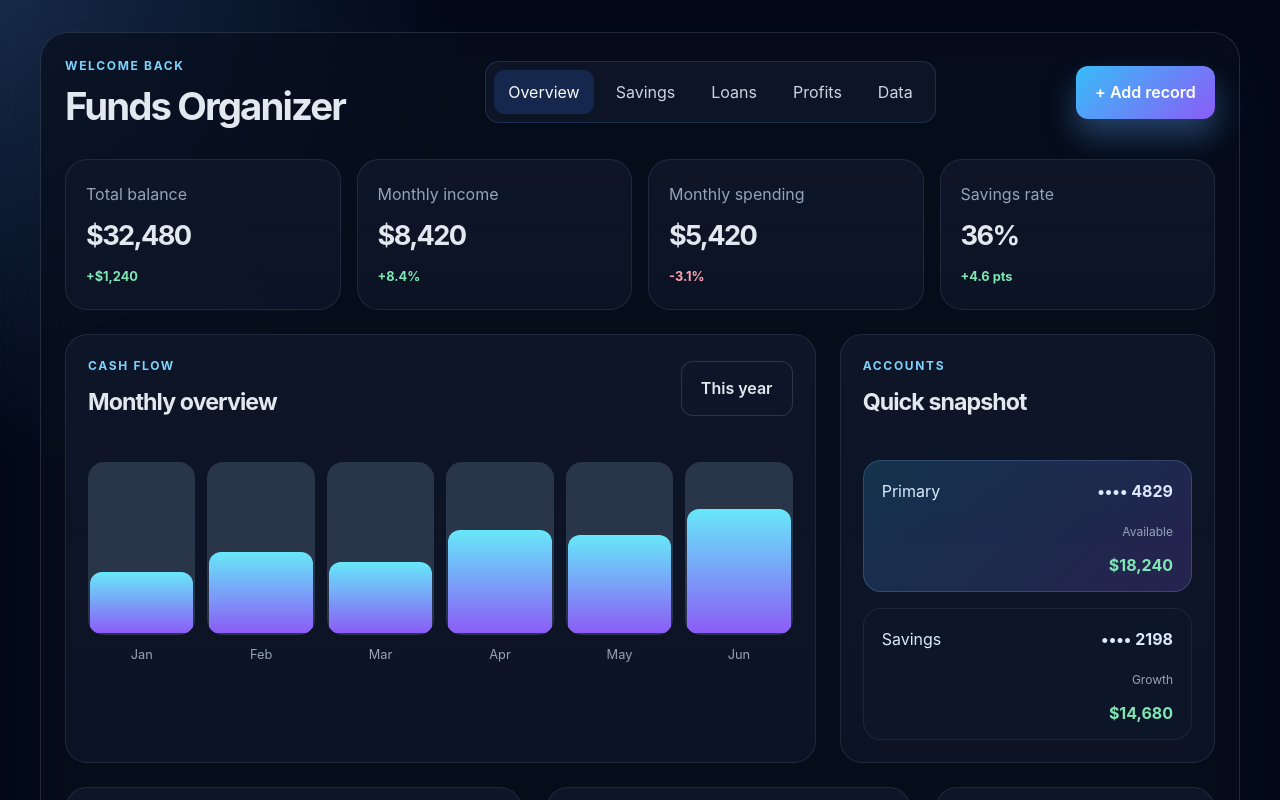
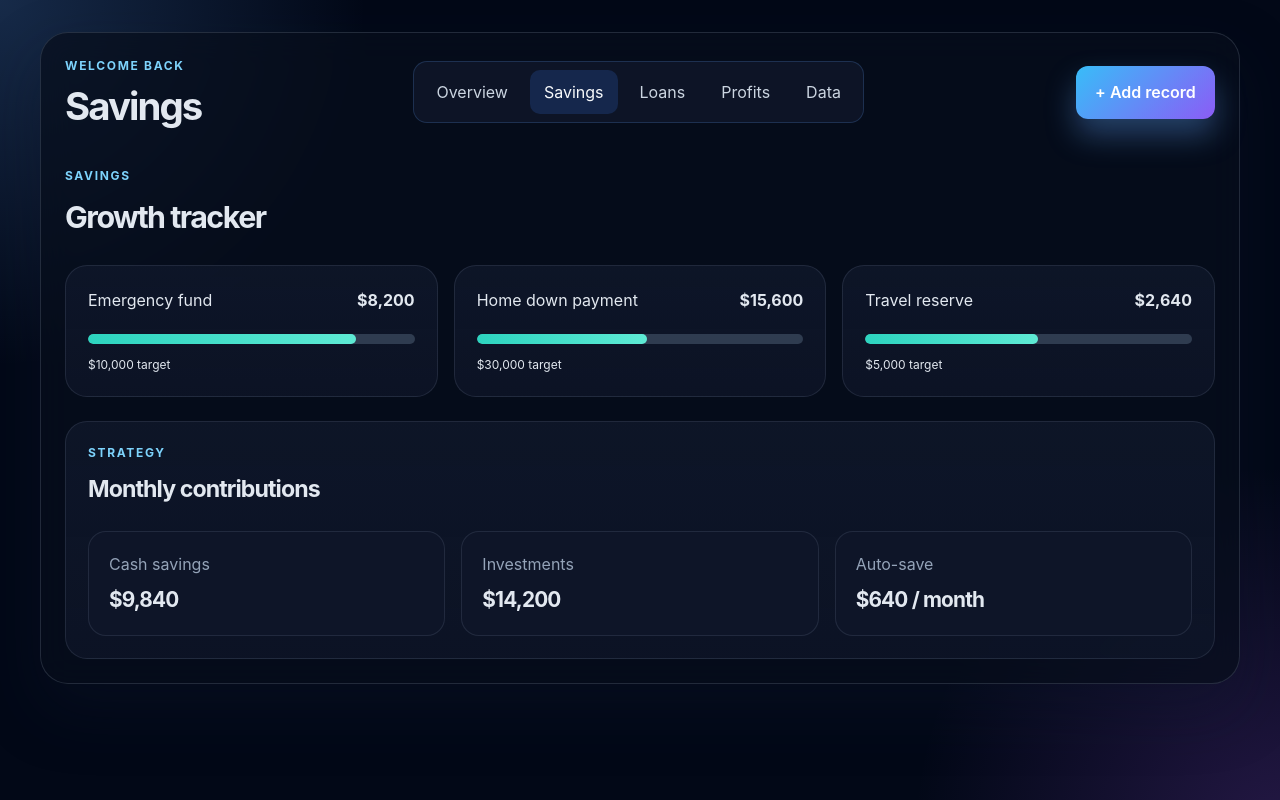
Before and after one commit to rybal007/funds-organizer, a React (Vite) app: page / in a window 1280 px wide. Both pictures are taken after a click on the button "Savings". Shown: the top 800 px of the page. Built offline with nearby package versions, Linux system fonts and the light colour scheme.

Commit message:
fund organizer v0.2

```diff
--- a/src/App.css
+++ b/src/App.css
@@ -91,15 +91,45 @@ p {
   border: 1px solid rgba(148, 163, 184, 0.22);
 }
 
-.dashboard {
+.dashboard,
+.page-view {
   display: grid;
   gap: 24px;
 }
 
+.page-view {
+  padding-top: 8px;
+}
+
+.page-header {
+  display: flex;
+  align-items: center;
+  justify-content: space-between;
+  gap: 16px;
+}
+
+.page-header h2 {
+  font-size: clamp(1.9rem, 2vw, 2.7rem);
+  letter-spacing: -0.05em;
+}
+
+.summary-grid,
+.card-grid,
+.stats-grid {
+  display: grid;
+  gap: 16px;
+}
+
 .summary-grid {
-  display: grid;
   grid-template-columns: repeat(4, minmax(0, 1fr));
-  gap: 16px;
+}
+
+.card-grid {
+  grid-template-columns: repeat(3, minmax(0, 1fr));
+}
+
+.stats-grid {
+  grid-template-columns: repeat(3, minmax(0, 1fr));
 }
 
 .summary-card,
@@ -157,6 +187,10 @@ p {
 
 .panel {
   padding: 22px;
+}
+
+.full-width-panel {
+  width: 100%;
 }
 
 .panel-header {
@@ -252,7 +286,9 @@ p {
 .transaction-item,
 .bill-item,
 .goal-header,
-.budget-header {
+.budget-header,
+.mini-header,
+.info-row {
   display: flex;
   align-items: center;
   justify-content: space-between;
@@ -271,7 +307,9 @@ p {
 .account-balance small,
 .transaction-item small,
 .bill-item small,
-.goal-item small {
+.goal-item small,
+.stat-box span,
+.info-row small {
   color: #94a3b8;
 }
 
@@ -361,8 +399,39 @@ p {
   margin: 6px 0;
 }
 
+.stat-panel {
+  display: flex;
+  flex-direction: column;
+  gap: 12px;
+}
+
+.mini-header {
+  align-items: baseline;
+}
+
+.info-row {
+  padding-top: 4px;
+  border-top: 1px solid rgba(148, 163, 184, 0.08);
+}
+
+.stat-box {
+  padding: 20px;
+  border-radius: 18px;
+  background: rgba(15, 23, 42, 0.82);
+  border: 1px solid rgba(148, 163, 184, 0.15);
+  display: flex;
+  flex-direction: column;
+  gap: 8px;
+}
+
+.stat-box strong {
+  font-size: 1.3rem;
+  letter-spacing: -0.04em;
+}
+
 @media (max-width: 980px) {
-  .topbar {
+  .topbar,
+  .page-header {
     flex-direction: column;
     align-items: flex-start;
   }
@@ -373,7 +442,9 @@ p {
     flex-wrap: wrap;
   }
 
-  .summary-grid {
+  .summary-grid,
+  .card-grid,
+  .stats-grid {
     grid-template-columns: repeat(2, minmax(0, 1fr));
   }
 
@@ -390,7 +461,9 @@ p {
     margin: 18px auto;
   }
 
-  .summary-grid {
+  .summary-grid,
+  .card-grid,
+  .stats-grid {
     grid-template-columns: 1fr;
   }
 
--- a/src/App.tsx
+++ b/src/App.tsx
@@ -1,10 +1,13 @@
+import { useState } from 'react'
 import './App.css'
 
+type TabKey = 'overview' | 'savings' | 'loans' | 'profits' | 'data'
+
 const summaryCards = [
-  { label: 'Total balance', value: '$32,480', delta: '+$1,240', tone: 'positive' },
-  { label: 'Monthly income', value: '$8,420', delta: '+8.4%', tone: 'positive' },
-  { label: 'Monthly spending', value: '$5,420', delta: '-3.1%', tone: 'negative' },
-  { label: 'Savings rate', value: '36%', delta: '+4.6 pts', tone: 'positive' },
+  { label: 'Available funds', value: '$32,480', delta: '+$1,240', tone: 'positive' },
+  { label: 'Total Savings', value: '$8,420', delta: '+8.4%', tone: 'positive' },
+  { label: 'Loans Proceeds', value: '$5,420', delta: '-3.1%', tone: 'negative' },
+  { label: 'Total Profits', value: '36%', delta: '+4.6 pts', tone: 'positive' },
 ]
 
 const spendingTrend = [
@@ -41,6 +44,41 @@ const goals = [
   { name: 'Vacation', value: '$2,640', target: '$5,000', progress: 53 },
 ]
 
+const savingsPlans = [
+  { name: 'Emergency fund', value: '$8,200', target: '$10,000', rate: 82 },
+  { name: 'Home down payment', value: '$15,600', target: '$30,000', rate: 52 },
+  { name: 'Travel reserve', value: '$2,640', target: '$5,000', rate: 53 },
+]
+
+const loanOverview = [
+  { name: 'Mortgage', balance: '$184,500', rate: '4.2%', payment: '$1,280' },
+  { name: 'Car loan', balance: '$12,400', rate: '3.6%', payment: '$410' },
+  { name: 'Student loan', balance: '$8,200', rate: '2.9%', payment: '$220' },
+]
+
+const profitsData = [
+  { label: 'Net profit', value: '$11,240', tone: 'positive' },
+  { label: 'YTD margin', value: '23.8%', tone: 'positive' },
+  { label: 'Capital gains', value: '$2,960', tone: 'positive' },
+  { label: 'Operating costs', value: '$7,540', tone: 'negative' },
+]
+
+const dataBreakdown = [
+  { label: 'Housing', value: '29%' },
+  { label: 'Food', value: '18%' },
+  { label: 'Transport', value: '11%' },
+  { label: 'Investments', value: '24%' },
+  { label: 'Other', value: '18%' },
+]
+
+const tabs: Array<{ id: TabKey; label: string }> = [
+  { id: 'overview', label: 'Overview' },
+  { id: 'savings', label: 'Savings' },
+  { id: 'loans', label: 'Loans' },
+  { id: 'profits', label: 'Profits' },
+  { id: 'data', label: 'Data' },
+]
+
 const formatCurrency = (amount: number) =>
   new Intl.NumberFormat('en-US', {
     style: 'currency',
@@ -48,30 +86,12 @@ const formatCurrency = (amount: number) =>
     maximumFractionDigits: 0,
   }).format(amount)
 
-function App() {
+function OverviewPage() {
   const currentBudget = budgetCategories.reduce((sum, item) => sum + item.spent, 0)
   const totalCapacity = budgetCategories.reduce((sum, item) => sum + item.limit, 0)
   const budgetUsage = Math.round((currentBudget / totalCapacity) * 100)
 
   return (
-    <div className="app-shell">
-      <header className="topbar">
-        <div>
-          <p className="eyebrow">Welcome back</p>
-          <h1>Funds Organizer</h1>
-        </div>
-
-        <nav className="main-nav" aria-label="Primary navigation">
-          <button type="button" className="nav-link active">Overview</button>
-          <button type="button" className="nav-link">Savings</button>
-          <button type="button" className="nav-link">Loans</button>
-          <button type="button" className="nav-link">Profits</button>
-          <button type="button" className="nav-link">Data</button>
-        </nav>
-
-        <button type="button" className="primary-button">+ Add record</button>
-      </header>
-
     <main className="dashboard">
       <section className="summary-grid" aria-label="Summary cards">
         {summaryCards.map((card) => (
@@ -88,7 +108,7 @@ function App() {
           <div className="panel-header">
             <div>
               <p className="eyebrow">Cash flow</p>
-                <h3>Monthly overview</h3>
+              <h3>Monthly Receivable</h3>
             </div>
             <button type="button" className="secondary-button">This year</button>
           </div>
@@ -231,6 +251,259 @@ function App() {
         </article>
       </section>
     </main>
+  )
+}
+
+function SavingsPage() {
+  return (
+    <main className="page-view">
+      <section className="page-header">
+        <div>
+          <p className="eyebrow">Savings</p>
+          <h2>Growth tracker</h2>
+        </div>
+      </section>
+
+      <section className="card-grid">
+        {savingsPlans.map((goal) => (
+          <article key={goal.name} className="panel stat-panel">
+            <div className="mini-header">
+              <span>{goal.name}</span>
+              <strong>{goal.value}</strong>
+            </div>
+            <div className="progress-bar" aria-label={`${goal.name} progress`}>
+              <span className="progress-fill teal" style={{ width: `${goal.rate}%` }} />
+            </div>
+            <small>{goal.target} target</small>
+          </article>
+        ))}
+      </section>
+
+      <section className="panel full-width-panel">
+        <div className="panel-header">
+          <div>
+            <p className="eyebrow">Strategy</p>
+            <h3>Monthly contributions</h3>
+          </div>
+        </div>
+        <div className="stats-grid">
+          <div className="stat-box">
+            <span>Cash savings</span>
+            <strong>$9,840</strong>
+          </div>
+          <div className="stat-box">
+            <span>Investments</span>
+            <strong>$14,200</strong>
+          </div>
+          <div className="stat-box">
+            <span>Auto-save</span>
+            <strong>$640 / month</strong>
+          </div>
+        </div>
+      </section>
+    </main>
+  )
+}
+
+function LoansPage() {
+  return (
+    <main className="page-view">
+      <section className="page-header">
+        <div>
+          <p className="eyebrow">Loans</p>
+          <h2>Debt overview</h2>
+        </div>
+        <button type="button" className="secondary-button">Pay schedule</button>
+      </section>
+
+      <section className="card-grid">
+        {loanOverview.map((loan) => (
+          <article key={loan.name} className="panel stat-panel">
+            <div className="mini-header">
+              <span>{loan.name}</span>
+              <strong>{loan.balance}</strong>
+            </div>
+            <div className="info-row">
+              <small>Rate</small>
+              <span>{loan.rate}</span>
+            </div>
+            <div className="info-row">
+              <small>Monthly payment</small>
+              <span>{loan.payment}</span>
+            </div>
+          </article>
+        ))}
+      </section>
+
+      <section className="panel full-width-panel">
+        <div className="panel-header">
+          <div>
+            <p className="eyebrow">Projection</p>
+            <h3>Debt payoff timing</h3>
+          </div>
+        </div>
+        <div className="stats-grid">
+          <div className="stat-box">
+            <span>Total debt</span>
+            <strong>$205,100</strong>
+          </div>
+          <div className="stat-box">
+            <span>Interest saved</span>
+            <strong>$4,820</strong>
+          </div>
+          <div className="stat-box">
+            <span>Payoff date</span>
+            <strong>2029-07</strong>
+          </div>
+        </div>
+      </section>
+    </main>
+  )
+}
+
+function ProfitsPage() {
+  return (
+    <main className="page-view">
+      <section className="page-header">
+        <div>
+          <p className="eyebrow">Profits</p>
+          <h2>Performance summary</h2>
+        </div>
+      </section>
+
+      <section className="summary-grid">
+        {profitsData.map((item) => (
+          <article key={item.label} className="summary-card">
+            <p>{item.label}</p>
+            <h2>{item.value}</h2>
+            <span className={item.tone}>vs last month</span>
+          </article>
+        ))}
+      </section>
+
+      <section className="panel full-width-panel">
+        <div className="panel-header">
+          <div>
+            <p className="eyebrow">Earnings</p>
+            <h3>Revenue mix</h3>
+          </div>
+        </div>
+        <div className="stats-grid">
+          <div className="stat-box">
+            <span>Salary</span>
+            <strong>$42,400</strong>
+          </div>
+          <div className="stat-box">
+            <span>Investments</span>
+            <strong>$13,600</strong>
+          </div>
+          <div className="stat-box">
+            <span>Side income</span>
+            <strong>$7,900</strong>
+          </div>
+        </div>
+      </section>
+    </main>
+  )
+}
+
+function DataPage() {
+  return (
+    <main className="page-view">
+      <section className="page-header">
+        <div>
+          <p className="eyebrow">Data</p>
+          <h2>Financial insights</h2>
+        </div>
+        <button type="button" className="primary-button">Export report</button>
+      </section>
+
+      <section className="card-grid">
+        {dataBreakdown.map((entry) => (
+          <article key={entry.label} className="panel stat-panel">
+            <div className="mini-header">
+              <span>{entry.label}</span>
+              <strong>{entry.value}</strong>
+            </div>
+            <div className="progress-bar">
+              <span className="progress-fill blue" style={{ width: entry.value }} />
+            </div>
+          </article>
+        ))}
+      </section>
+
+      <section className="panel full-width-panel">
+        <div className="panel-header">
+          <div>
+            <p className="eyebrow">Sync</p>
+            <h3>Connected sources</h3>
+          </div>
+        </div>
+        <div className="stats-grid">
+          <div className="stat-box">
+            <span>Bank accounts</span>
+            <strong>4 linked</strong>
+          </div>
+          <div className="stat-box">
+            <span>Cards</span>
+            <strong>3 active</strong>
+          </div>
+          <div className="stat-box">
+            <span>Data freshness</span>
+            <strong>Updated 4 min ago</strong>
+          </div>
+        </div>
+      </section>
+    </main>
+  )
+}
+
+function App() {
+  const [activeTab, setActiveTab] = useState<TabKey>('overview')
+
+  const renderPage = () => {
+    switch (activeTab) {
+      case 'savings':
+        return <SavingsPage />
+      case 'loans':
+        return <LoansPage />
+      case 'profits':
+        return <ProfitsPage />
+      case 'data':
+        return <DataPage />
+      case 'overview':
+      default:
+        return <OverviewPage />
+    }
+  }
+
+  return (
+    <div className="app-shell">
+      <header className="topbar">
+        <div>
+          <p className="eyebrow">Welcome back</p>
+          <h1>Savings</h1>
+        </div>
+
+        <nav className="main-nav" aria-label="Primary navigation">
+          {tabs.map((tab) => (
+            <button
+              key={tab.id}
+              type="button"
+              className={`nav-link ${activeTab === tab.id ? 'active' : ''}`}
+              onClick={() => setActiveTab(tab.id)}
+            >
+              {tab.label}
+            </button>
+          ))}
+        </nav>
+
+        {activeTab !== 'overview' && (
+          <button type="button" className="primary-button">+ Add record</button>
+        )}
+      </header>
+
+      {renderPage()}
     </div>
   )
 }
```
Lines whose indentation alone changed are shown as unchanged.
